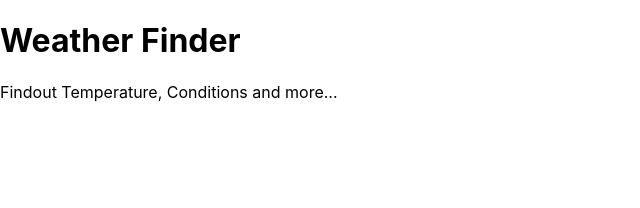
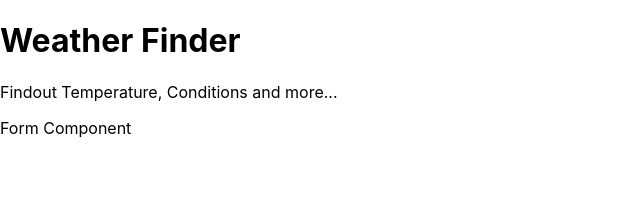
Before and after one commit to raedsalah/React-Weather-App, a React (Create React App) app: page / in a window 1280 px wide. Shown: the top 208 px of the page, without its empty margins (0-640 px from the left). Built offline with nearby package versions, Linux system fonts and the light colour scheme.

Commit message:
created form component and imported to app.js

```diff
--- a/src/App.js
+++ b/src/App.js
@@ -1,11 +1,13 @@
 import React from "react";
 import Titles from "./components/titles";
+import Form from "./components/form";
 
 class App extends React.Component {
   render() {
     return (
       <div>
         <Titles />
+        <Form />
       </div>
     );
   }
--- /dev/null
+++ b/src/components/form.js
@@ -0,0 +1,10 @@
+import React, { Component } from "react";
+
+class Form extends Component {
+  state = {};
+  render() {
+    return <div>Form Component</div>;
+  }
+}
+
+export default Form;
```
